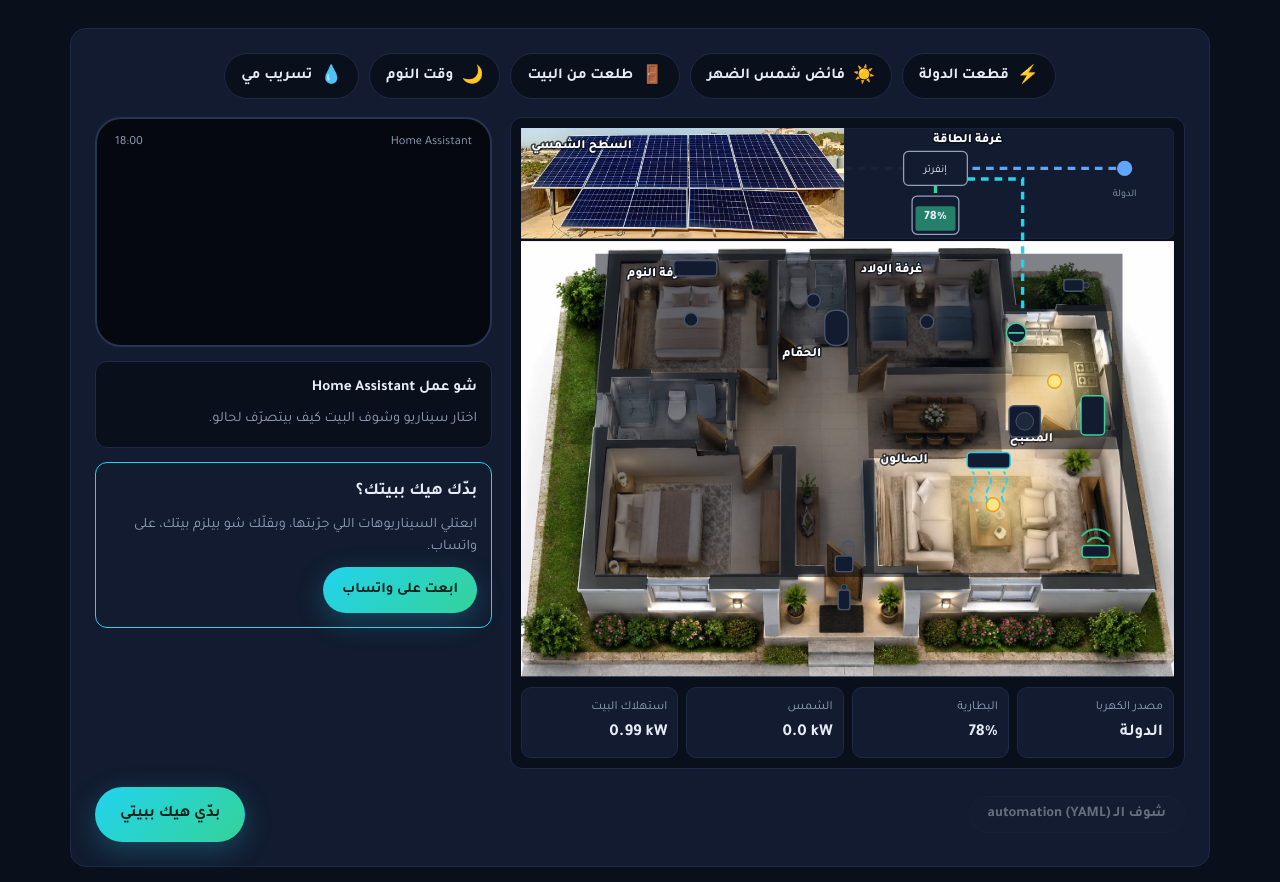
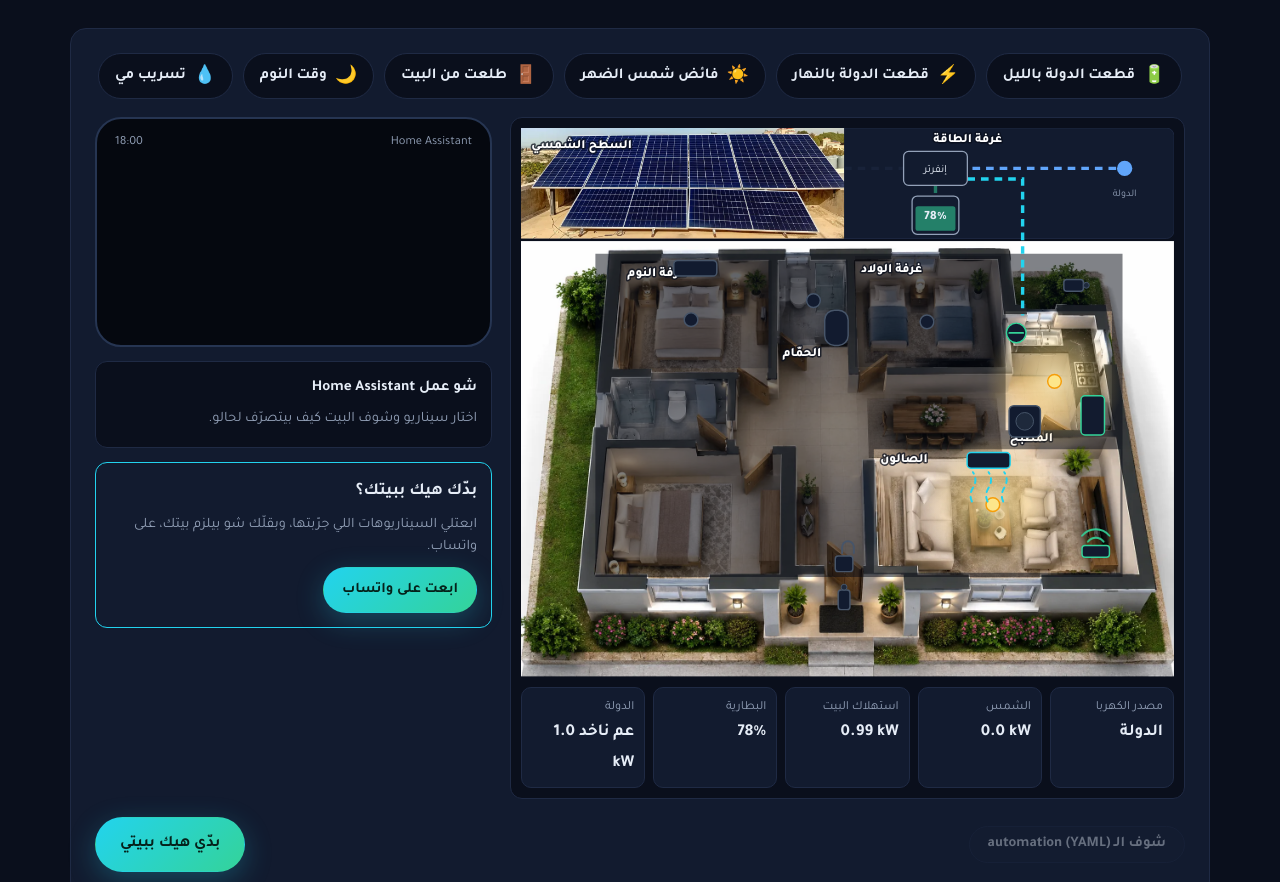
Before and after one commit to zkojok/closed-circuit, a plain HTML site: page home-assistant.html in a window 1280 px wide. Shown: the part 940-1822 px from the top of the page. Drawn offline with Linux system fonts and the light colour scheme.

Commit message:
Run the smart-home demo's solar from the clock, split the grid cut into night and day, and export surplus to the grid
Co-Authored-By: Claude Opus 5.5 <noreply@anthropic.com>

```diff
--- a/house.js
+++ b/house.js
@@ -10,8 +10,9 @@
   var L = EN ? {
     rooms: { liv: 'Living room', kit: 'Kitchen', b1: 'Bedroom', b2: 'Kids room', bath: 'Bath', ut: 'Power room', roof: 'Solar roof' },
     grid: 'Grid', inv: 'Inverter', bat: 'Battery',
-    src: 'Power source', soc: 'Battery', pv: 'Solar', load: 'Home load',
+    src: 'Power source', soc: 'Battery', pv: 'Solar', load: 'Home load', gridk: 'Grid',
     s: { grid: 'Grid', bat: 'Battery', pv: 'Solar' },
+    g: { off: 'Off', imp: 'Drawing ', exp: 'Exporting ', idle: 'Standby' }, toGrid: 'Back to the grid',
     did: 'What Home Assistant did', pick: 'Pick a scenario to watch the house react.',
     code: 'Show the automation (YAML)', hide: 'Hide the code',
     wa: 'I want this in my home', msg: 'Hi, I tried the smart house demo on closedcircuiteng.com. I want these in my home: ',
@@ -20,8 +21,9 @@
   } : {
     rooms: { liv: 'الصالون', kit: 'المطبخ', b1: 'غرفة النوم', b2: 'غرفة الولاد', bath: 'الحمّام', ut: 'غرفة الطاقة', roof: 'السطح الشمسي' },
     grid: 'الدولة', inv: 'إنفرتر', bat: 'بطارية',
-    src: 'مصدر الكهربا', soc: 'البطارية', pv: 'الشمس', load: 'استهلاك البيت',
+    src: 'مصدر الكهربا', soc: 'البطارية', pv: 'الشمس', load: 'استهلاك البيت', gridk: 'الدولة',
     s: { grid: 'الدولة', bat: 'البطارية', pv: 'الشمس' },
+    g: { off: 'مقطوعة', imp: 'عم ناخد ', exp: 'عم نرجّع ', idle: 'جاهزة' }, toGrid: 'راجع عالدولة',
     did: 'شو عمل Home Assistant', pick: 'اختار سيناريو وشوف البيت كيف بيتصرّف لحالو.',
     code: 'شوف الـ automation (YAML)', hide: 'خبّي الكود',
     wa: 'بدّي هيك ببيتي', msg: 'مرحبا، جرّبت البيت الذكي على closedcircuiteng.com. بدّي هالسيناريوهات ببيتي: ',
@@ -40,18 +42,18 @@
   };
 
   var BASE = {
-    time: '18:00', grid: true, soc: 78, pv: 0, lockOn: false, valveOpen: true, leak: false,
+    time: '18:00', grid: true, soc: 78, lockOn: false, valveOpen: true, leak: false,
     on: { l_liv: 1, l_kit: 1, fridge: 1, router: 1, ac_liv: 1 }
   };
 
   // Scenarios: name, start state, steps [log, change, notification?], YAML
   var SC = [
     {
-      id: 'outage', icon: '⚡',
-      name: EN ? 'Grid cut' : 'قطعت الدولة',
-      start: { time: '19:40', grid: true, pv: 0, soc: 78, on: { l_liv: 1, l_kit: 1, l_b1: 1, fridge: 1, router: 1, ac_liv: 1, heater: 1, washer: 1 } },
+      id: 'outage', icon: '🔋',
+      name: EN ? 'Grid cut at night' : 'قطعت الدولة بالليل',
+      start: { time: '19:40', grid: true, soc: 78, on: { l_liv: 1, l_kit: 1, l_b1: 1, fridge: 1, router: 1, ac_liv: 1, heater: 1, washer: 1 } },
       steps: [
-        [EN ? 'Grid went off. The inverter switched to battery in under 10 ms.' : 'قطعت الدولة. الإنفرتر حوّل عالبطارية بأقل من 10 ms.', { grid: false }],
+        [EN ? 'Grid went off after sunset, so there is no solar. The inverter switched to battery in under 10 ms.' : 'قطعت الدولة بعد المغرب، وما في شمس. الإنفرتر حوّل عالبطارية بأقل من 10 ms.', { grid: false }],
         [EN ? 'Turned off the water heater and washing machine (heavy loads).' : 'طفّى السخّان والغسالة (أحمال تقيلة).', { off: ['heater', 'washer'] }],
         [EN ? 'Fridge, router and lights stay on.' : 'البراد والراوتر واللمبات ضلّو شغّالين.', {}],
         [EN ? 'Sent you a notification.' : 'بعتلك إشعار عالتلفون.', {}, EN ? ['⚡ Grid off', 'On battery 78%. Lasts until about 03:00.'] : ['⚡ قطعت الدولة', 'عالبطارية 78%. بتكفّي لحدّ 3 الصبح تقريباً.']]
@@ -59,21 +61,33 @@
       yaml: 'alias: "Grid off: protect the battery"\ntriggers:\n  - trigger: state\n    entity_id: binary_sensor.grid_power\n    to: "off"\nactions:\n  - action: switch.turn_off\n    target:\n      entity_id:\n        - switch.water_heater\n        - switch.washing_machine\n  - action: notify.mobile_app_phone\n    data:\n      title: "⚡ Grid off"\n      message: >-\n        On battery {{ states(\'sensor.battery_soc\') }}%.\n        Lasts until about {{ states(\'sensor.battery_runtime_end\') }}.'
     },
     {
+      id: 'outage-day', icon: '⚡',
+      name: EN ? 'Grid cut by day' : 'قطعت الدولة بالنهار',
+      start: { time: '11:00', grid: true, soc: 84, on: { fridge: 1, router: 1, ac_liv: 1, heater: 1, washer: 1 } },
+      steps: [
+        [EN ? 'Grid went off. The house carried on from solar without a flicker.' : 'قطعت الدولة. البيت كمّل عالشمس بلا ما ينطفى شي.', { grid: false }],
+        [EN ? 'Solar covers the whole house, so the heater, washer and AC stay on.' : 'الشمس مغطّية كل البيت، فالسخّان والغسالة والمكيّف ضلّو شغّالين.', {}],
+        [EN ? 'The extra sun is charging the battery for tonight.' : 'الشمس الزايدة عم تشحن البطارية لليل.', { soc: 91 }],
+        [EN ? 'Sent you a notification.' : 'بعتلك إشعار عالتلفون.', {}, EN ? ['⚡ Grid off', 'Running on solar. Battery charging, 91%.'] : ['⚡ قطعت الدولة', 'البيت عالشمس، والبطارية عم تشحن 91%.']]
+      ],
+      yaml: 'alias: "Grid off by day: stay on solar"\ntriggers:\n  - trigger: state\n    entity_id: binary_sensor.grid_power\n    to: "off"\nconditions:\n  - condition: state\n    entity_id: sun.sun\n    state: above_horizon\nactions:\n  - if:\n      - condition: numeric_state\n        entity_id: sensor.solar_minus_load\n        below: 0\n    then:\n      - action: switch.turn_off\n        target:\n          entity_id: switch.water_heater\n  - action: notify.mobile_app_phone\n    data:\n      title: "⚡ Grid off"\n      message: >-\n        Running on solar. Battery {{ states(\'sensor.battery_soc\') }}%.'
+    },
+    {
       id: 'surplus', icon: '☀️',
       name: EN ? 'Noon solar surplus' : 'فائض شمس الضهر',
-      start: { time: '12:30', grid: false, pv: 4200, soc: 97, on: { fridge: 1, router: 1 } },
+      start: { time: '12:30', grid: true, soc: 100, on: { fridge: 1, router: 1 } },
       steps: [
-        [EN ? 'Battery is full and 4 kW of sun has nowhere to go.' : 'البطارية مليانة و4 kW شمس عم يروحو عالفاضي.', {}],
-        [EN ? 'Started the water heater on free solar.' : 'شغّل السخّان عالشمس ببلاش.', { on: ['heater'] }],
+        [EN ? 'Battery is full, so the spare sun is flowing back to the grid.' : 'البطارية مليانة، فالشمس الزايدة عم ترجع عالدولة.', {}],
+        [EN ? 'Used it at home first: started the water heater on free solar.' : 'استعملها بالبيت أوّل: شغّل السخّان عالشمس ببلاش.', { on: ['heater'] }],
         [EN ? 'Started the washing machine.' : 'شغّل الغسالة.', { on: ['washer'] }],
-        [EN ? 'Pre-cooled the living room before you get home.' : 'برّد الصالون قبل ما توصل عالبيت.', { on: ['ac_liv'] }, EN ? ['☀️ Free solar', 'Heater and washer started. Battery stays at 97%.'] : ['☀️ شمس ببلاش', 'شغّلت السخّان والغسالة. البطارية باقية 97%.']]
+        [EN ? 'Pre-cooled the living room. What is still left goes back to the grid on the net meter.' : 'برّد الصالون. واللي بيضل زايد بيرجع عالدولة وبينحسب عالعدّاد (net metering).', { on: ['ac_liv'] }, EN ? ['☀️ Free solar', 'Heater, washer and AC on solar. The rest goes back to the grid.'] : ['☀️ شمس ببلاش', 'السخّان والغسالة والمكيّف عالشمس، والباقي راجع عالدولة.']]
       ],
-      yaml: 'alias: "Solar surplus: use it, don\'t waste it"\ntriggers:\n  - trigger: numeric_state\n    entity_id: sensor.solar_power\n    above: 2500\n    for: "00:05:00"\nconditions:\n  - condition: numeric_state\n    entity_id: sensor.battery_soc\n    above: 95\nactions:\n  - action: switch.turn_on\n    target:\n      entity_id:\n        - switch.water_heater\n        - switch.washing_machine\n  - action: climate.set_temperature\n    target:\n      entity_id: climate.living_room_ac\n    data:\n      hvac_mode: cool\n      temperature: 23'
+      yaml: 'alias: "Solar surplus: use it, export the rest"\n# The inverter exports whatever the house does not use (net metering).\ntriggers:\n  - trigger: numeric_state\n    entity_id: sensor.grid_export_power\n    above: 1500\n    for: "00:05:00"\nconditions:\n  - condition: numeric_state\n    entity_id: sensor.battery_soc\n    above: 95\nactions:\n  - action: switch.turn_on\n    target:\n      entity_id:\n        - switch.water_heater\n        - switch.washing_machine\n  - action: climate.set_temperature\n    target:\n      entity_id: climate.living_room_ac\n    data:\n      hvac_mode: cool\n      temperature: 23'
     },
     {
       id: 'away', icon: '🚪',
       name: EN ? 'You left home' : 'طلعت من البيت',
-      start: { time: '08:15', grid: true, pv: 900, soc: 70, lockOn: false, on: { l_liv: 1, l_kit: 1, l_b1: 1, l_bath: 1, ac_liv: 1, ac_b1: 1, fridge: 1, router: 1 } },
+      start: { time: '08:15', grid: true, soc: 70, lockOn: false, on: { l_liv: 1, l_kit: 1, l_b1: 1, l_bath: 1, ac_liv: 1, ac_b1: 1, fridge: 1, router: 1 } },
       steps: [
         [EN ? 'Your phone left the home zone.' : 'تلفونك طلع من محيط البيت.', {}],
         [EN ? 'Turned off every light.' : 'طفّى كل اللمبات.', { off: ['l_liv', 'l_kit', 'l_b1', 'l_bath', 'l_b2'] }],
@@ -85,7 +99,7 @@
     {
       id: 'night', icon: '🌙',
       name: EN ? 'Bedtime' : 'وقت النوم',
-      start: { time: '23:30', grid: false, pv: 0, soc: 64, lockOn: false, on: { l_liv: 1, l_kit: 1, l_b1: 1, l_b2: 1, l_bath: 1, ac_liv: 1, fridge: 1, router: 1 } },
+      start: { time: '23:30', grid: false, soc: 64, lockOn: false, on: { l_liv: 1, l_kit: 1, l_b1: 1, l_b2: 1, l_bath: 1, ac_liv: 1, fridge: 1, router: 1 } },
       steps: [
         [EN ? 'It\'s 23:30 and the TV went off.' : 'صارت 11:30 وانطفى التلفزيون.', {}],
         [EN ? 'Turned off the living room, kitchen and bath lights.' : 'طفّى ضو الصالون والمطبخ والحمّام.', { off: ['l_liv', 'l_kit', 'l_bath', 'l_b2'] }],
@@ -97,7 +111,7 @@
     {
       id: 'leak', icon: '💧',
       name: EN ? 'Water leak' : 'تسريب مي',
-      start: { time: '14:05', grid: true, pv: 2600, soc: 90, valveOpen: true, leak: false, on: { fridge: 1, router: 1, washer: 1 } },
+      start: { time: '14:05', grid: true, soc: 90, valveOpen: true, leak: false, on: { fridge: 1, router: 1, washer: 1 } },
       steps: [
         [EN ? 'The leak sensor under the kitchen sink got wet.' : 'حسّاس المي تحت مجلى المطبخ تبلّل.', { leak: true }],
         [EN ? 'Closed the main water valve within 2 seconds.' : 'سكّر محبس المي الرئيسي خلال ثانيتين.', { valveOpen: false }],
@@ -115,7 +129,7 @@
     }).join('') + '</div>' +
     '<div class="sh-main">' +
     '<div class="sh-house"><svg id="sh-svg" viewBox="0 0 1536 1290" role="img" aria-label="' + (EN ? 'Smart house floor plan' : 'مخطط البيت الذكي') + '"></svg>' +
-    '<div class="sh-stats">' + ['src', 'soc', 'pv', 'load'].map(function (k) {
+    '<div class="sh-stats">' + ['src', 'pv', 'load', 'soc', 'gridk'].map(function (k) {
       return '<div><small>' + L[k] + '</small><b id="sh-' + k + '"></b></div>';
     }).join('') + '</div></div>' +
     '<div class="sh-side"><div class="sh-phone"><div class="sh-bar"><span id="sh-time"></span><span>Home Assistant</span></div><div id="sh-notes"></div></div>' +
@@ -171,6 +185,7 @@
   svg.appendChild(el('text', { x: 975, y: 214, id: 'sh-battxt', 'class': 'sh-dl strong' }, ''));
   svg.appendChild(el('circle', { cx: 1420, cy: 95, r: 18, id: 'sh-gridpt', 'class': 'sh-gridpt' }));
   svg.appendChild(el('text', { x: 1420, y: 160, 'class': 'sh-dl small' }, L.grid));
+  svg.appendChild(el('text', { x: 1225, y: 62, id: 'sh-exptxt', 'class': 'sh-dl small sh-exp' }, L.toGrid));
 
   // devices
   var ICON = {
@@ -195,10 +210,17 @@
   // ---------- state ----------
   var st, timers = [], current = null, tried = [];
   function clone(o) { return JSON.parse(JSON.stringify(o)); }
+  // Solar output follows the clock: zero from 18:00 to 06:00, about 4.5 kW at midday.
+  function pvAt(t) {
+    var p = t.split(':'), h = +p[0] + (+p[1] || 0) / 60;
+    if (h <= 6 || h >= 18) return 0;
+    return Math.round(4500 * Math.pow(Math.sin(Math.PI * (h - 6) / 12), 1.3) / 100) * 100;
+  }
   function setState(s) {
     st = clone(BASE);
     Object.keys(s).forEach(function (k) { st[k] = clone(s[k]); });
     st.dim = {};
+    st.pv = pvAt(st.time);
   }
 
   function render() {
@@ -222,20 +244,31 @@
     });
     svg.classList.toggle('night', !day);
 
-    var charging = st.grid || st.pv > load;
-    var src = st.grid ? 'grid' : st.pv >= load ? 'pv' : 'bat';
+    // Solar first. Spare sun charges the battery, then (battery full, grid on) flows back to the grid.
+    // A shortfall comes from the grid when it is on, otherwise from the battery.
+    var net = st.pv - load, full = st.soc >= 98;
+    var exp = net > 0 && full && st.grid ? net : 0;
+    var imp = net < 0 && st.grid ? -net : 0;
+    var batIn = net > 0 && !full, batOut = net < 0 && !st.grid;
+    var parts = [];
+    if (st.pv > 0) parts.push(L.s.pv);
+    if (imp) parts.push(L.s.grid);
+    if (batOut) parts.push(L.s.bat);
+    var kw = function (w) { return (w / 1000).toFixed(1) + ' kW'; };
     $('sh-f-pv').setAttribute('class', 'sh-flow' + (st.pv > 0 ? ' on pv' : ''));
-    $('sh-f-grid').setAttribute('class', 'sh-flow' + (st.grid ? ' on grid' : ''));
-    $('sh-f-bat').setAttribute('class', 'sh-flow on bat' + (charging ? '' : ' rev'));
+    $('sh-f-grid').setAttribute('class', 'sh-flow grid' + (imp ? ' on' : exp ? ' on rev exp' : ''));
+    $('sh-f-bat').setAttribute('class', 'sh-flow bat' + (batIn ? ' on' : batOut ? ' on rev' : ''));
     $('sh-f-home').setAttribute('class', 'sh-flow on home');
-    $('sh-gridpt').setAttribute('class', 'sh-gridpt' + (st.grid ? ' on' : ''));
+    $('sh-gridpt').setAttribute('class', 'sh-gridpt' + (st.grid ? ' on' : '') + (exp ? ' exp' : ''));
+    $('sh-exptxt').setAttribute('class', 'sh-dl small sh-exp' + (exp ? ' on' : ''));
+    $('sh-gridk').textContent = !st.grid ? L.g.off : exp ? L.g.exp + kw(exp) : imp ? L.g.imp + kw(imp) : L.g.idle;
     var h = Math.max(4, 74 * st.soc / 100);
     var fill = $('sh-batfill');
     fill.setAttribute('y', 168 + 74 - h); fill.setAttribute('height', h);
     fill.setAttribute('class', 'sh-batfill' + (st.soc < 30 ? ' low' : ''));
     $('sh-battxt').textContent = st.soc + '%';
 
-    $('sh-src').textContent = L.s[src];
+    $('sh-src').textContent = parts.join(' + ');
     $('sh-soc').textContent = st.soc + '%';
     $('sh-pv').textContent = (st.pv / 1000).toFixed(1) + ' kW';
     $('sh-load').textContent = (load / 1000).toFixed(load < 1000 ? 2 : 1) + ' kW';
--- a/style.css
+++ b/style.css
@@ -413,6 +413,8 @@ html[lang="en"] .lang-switch{font-family:"Tajawal",sans-serif}
 .sh-flow.on{opacity:1;animation:sh-flow 1s linear infinite}
 .sh-flow.on.rev{animation-direction:reverse}
 .sh-flow.pv{stroke:#FBBF24}.sh-flow.grid{stroke:#60A5FA}.sh-flow.bat{stroke:var(--green)}.sh-flow.home{stroke:var(--cyan)}
+.sh-flow.grid.exp{stroke:#FBBF24}.sh-gridpt.exp{fill:#FBBF24}
+.sh-dl.sh-exp{opacity:0;fill:#FBBF24;font-weight:700;transition:opacity .3s}.sh-dl.sh-exp.on{opacity:1}
 @keyframes sh-flow{to{stroke-dashoffset:-30}}
 .sh-inv,.sh-batbox{fill:var(--card);stroke:var(--muted);stroke-width:1.5}
 .sh-batfill{fill:var(--green);opacity:.55;transition:y .6s,height .6s}
@@ -439,7 +441,7 @@ html[lang="en"] .lang-switch{font-family:"Tajawal",sans-serif}
 .sh-dev.valve.closed .core{stroke:#F87171;fill:rgba(248,113,113,.2)}.sh-dev.valve.closed .handle{stroke:#F87171;transform:rotate(90deg)}
 .sh-dev.leak .core{opacity:0}.sh-dev.leak.on .core{opacity:1;fill:rgba(96,165,250,.5);stroke:#60A5FA;animation:sh-pulse 1s ease-in-out infinite}
 @keyframes sh-pulse{50%{opacity:.35}}
-.sh-stats{display:grid;grid-template-columns:repeat(4,1fr);gap:8px;margin-top:10px}
+.sh-stats{display:grid;grid-template-columns:repeat(5,minmax(0,1fr));gap:8px;margin-top:10px}
 .sh-stats div{background:var(--card);border:1px solid var(--line);border-radius:10px;padding:8px 10px}
 .sh-stats small{display:block;color:var(--muted);font-size:.78rem}
 .sh-stats b{font-size:1.05rem;direction:ltr;unicode-bidi:plaintext}
@@ -467,7 +469,7 @@ html[lang="en"] .lang-switch{font-family:"Tajawal",sans-serif}
 .sh-code{background:#05080F;border:1px solid var(--line);border-radius:12px;padding:16px;overflow-x:auto;direction:ltr;text-align:left;font-size:.85rem;line-height:1.55;color:#A5F3FC;margin:0}
 @media (prefers-reduced-motion:reduce){.sh-flow.on,.sh-dev.washer.on .drum,.sh-dev.leak.on .core,.sh-dev.cam.on .cone,.sh-dev.router.on .wave,.sh-dev.ac.on .wind,.sh-dev.heater.on .wind{animation:none}}
 @media (max-width:900px){.sh-main{grid-template-columns:minmax(0,1fr)}.sh-side{grid-template-columns:1fr 1fr}}
-@media (max-width:600px){#smart-house{padding:14px}.sh-side{grid-template-columns:minmax(0,1fr)}.sh-stats{grid-template-columns:1fr 1fr}.sh-btns button{font-size:.85rem;padding:8px 12px}}
+@media (max-width:600px){#smart-house{padding:14px}.sh-side{grid-template-columns:minmax(0,1fr)}.sh-stats{grid-template-columns:1fr 1fr}.sh-stats div:first-child{grid-column:1 / -1}.sh-btns button{font-size:.85rem;padding:8px 12px}}
 
 /* Electrical design request form */
 .req-form{background:var(--card);border:1px solid var(--line);border-radius:var(--radius);padding:30px;display:grid;gap:18px;max-width:900px;margin:0 auto}
```
